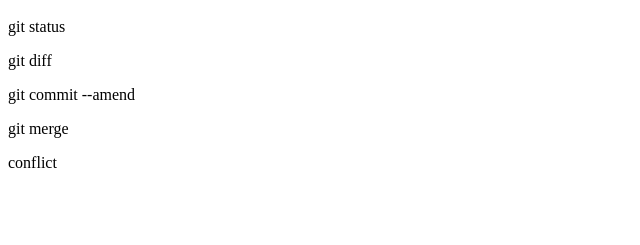
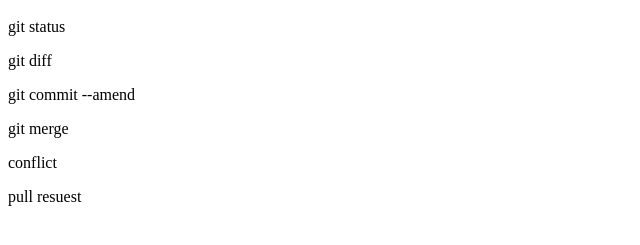
Before and after one commit to yoko-ai/git_tutorial, a plain HTML site: page index.html in a window 1280 px wide. Shown: the part 57-302 px from the top of the page, without its empty margins (0-640 px from the left). Drawn offline with Linux system fonts and the light colour scheme.

Commit message:
pull requestを追記

```diff
--- a/index.html
+++ b/index.html
@@ -4,3 +4,4 @@
 <p>git commit --amend</p>
 <p>git merge</p>
 <p>conflict</p>
+<p>pull resuest</p>
```
